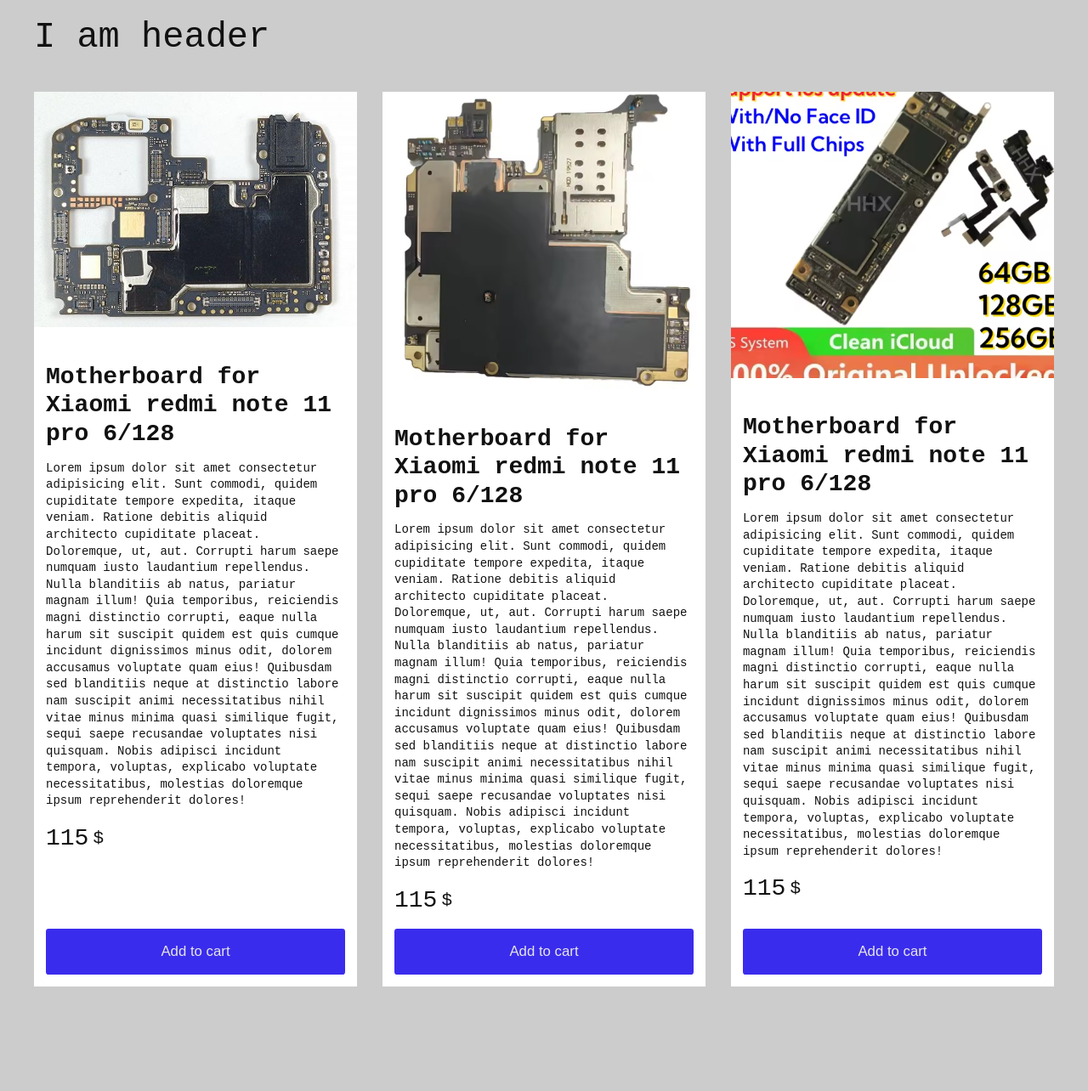
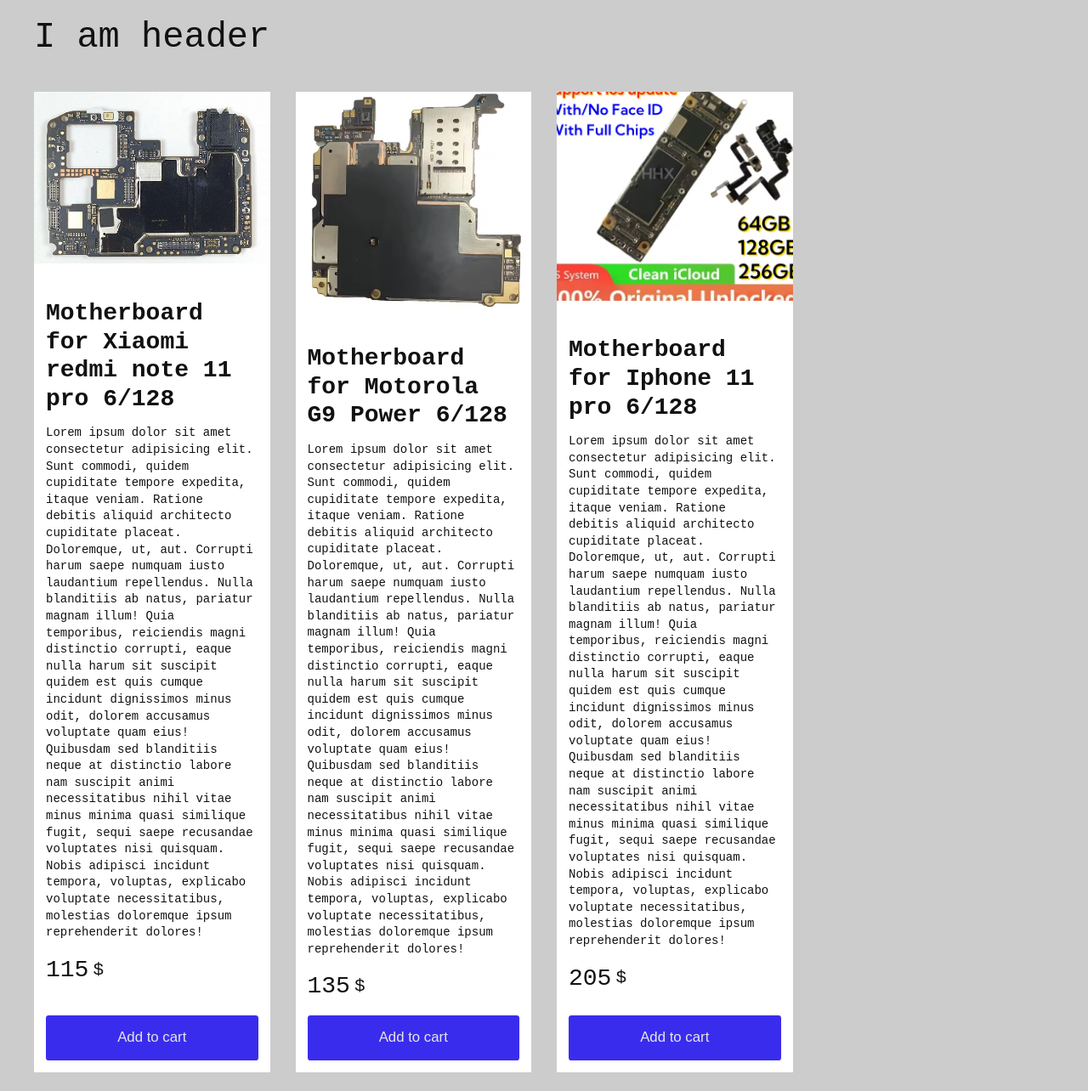
Before and after one commit to VadimRL/html-css, a plain HTML site: page index.html in a window 1280 px wide. Shown: the top 1284 px of the page at 85% size. Drawn offline with Linux system fonts and the light colour scheme.

Commit message:
Виправлення після рев'ю 1. Додано семантичні тег для карток товарів 2. Додано атрибути доступності 3. Оновлено readme файл

```diff
--- a/index.html
+++ b/index.html
@@ -5,7 +5,6 @@
 	<meta name="viewport" content="width=device-width, initial-scale=1.0">
 	<title>HTML/CSS Task Chapter 0</title>
 	<link rel="stylesheet" href="main.css">
-	<script src="app.js" defer></script>
 </head>
 <body>
 	<div class="page">
@@ -14,9 +13,9 @@
 			<main class="page__main main">
 				<section class="row">
 					<div class="row__item">
-						<div class="product-card">
+						<article class="product-card">
 							<div class="product-card__header">
-								<a href="#" class="product-card__image" aria-hidden="true">
+								<a href="#" class="product-card__image" aria-label="Motherboard for Xiaomi redmi note 11 pro 6/128">
 									<img src="images/redmi.png" alt="Motherboard for Xiaomi redmi note 11 pro 6/128">
 								</a>
 							</div>
@@ -35,55 +34,55 @@
 									<button type="button" aria-label="Add to cart">Add to cart</button>
 								</div>
 							</div>
-						</div>
+						</article>
 					</div>
 					<div class="row__item">
-						<div class="product-card">
+						<article class="product-card">
 							<div class="product-card__header">
-								<a href="#" class="product-card__image" aria-hidden="true">
+								<a href="#" class="product-card__image" aria-label="Motherboard for Motorola G9 Power 6/128">
 									<img src="images/moto.png" alt="Motherboard for Motorola G9 Power 6/128">
 								</a>
 							</div>
 							<div class="product-card__body">
-								<a href="#" class="product-card__title" aria-label="Motherboard for Xiaomi redmi note 11 pro 6/128">
-									<h2>Motherboard for Xiaomi redmi note 11 pro 6/128</h2>
+								<a href="#" class="product-card__title" aria-label="Motherboard for Motorola G9 Power 6/128">
+									<h2>Motherboard for Motorola G9 Power 6/128</h2>
 								</a>
 								<div class="product-card__descr">
 									<p>Lorem ipsum dolor sit amet consectetur adipisicing elit. Sunt commodi, quidem cupiditate tempore expedita, itaque veniam. Ratione debitis aliquid architecto cupiditate placeat. Doloremque, ut, aut. Corrupti harum saepe numquam iusto laudantium repellendus. Nulla blanditiis ab natus, pariatur magnam illum! Quia temporibus, reiciendis magni distinctio corrupti, eaque nulla harum sit suscipit quidem est quis cumque incidunt dignissimos minus odit, dolorem accusamus voluptate quam eius! Quibusdam sed blanditiis neque at distinctio labore nam suscipit animi necessitatibus nihil vitae minus minima quasi similique fugit, sequi saepe recusandae voluptates nisi quisquam. Nobis adipisci incidunt tempora, voluptas, explicabo voluptate necessitatibus, molestias doloremque ipsum reprehenderit dolores!</p>
 								</div>
 								<div class="product-card__price price-block">
-									<span class="price-block__value">115</span>
+									<span class="price-block__value">135</span>
 									<small class="price-block__symbol">$</small>
 								</div>
 								<div class="product-card__button">
 									<button type="button" aria-label="Add to cart">Add to cart</button>
 								</div>
 							</div>
-						</div>
+						</article>
 					</div>
 					<div class="row__item">
-						<div class="product-card">
+						<article class="product-card">
 							<div class="product-card__header">
-								<a href="#" class="product-card__image" aria-hidden="true">
+								<a href="#" class="product-card__image" aria-label="Motherboard for Iphone 11 pro 6/128">
 									<img src="images/iphone.png" alt="Motherboard for Iphone 11 pro 6/128">
 								</a>
 							</div>
 							<div class="product-card__body">
-								<a href="#" class="product-card__title" aria-label="Motherboard for Xiaomi redmi note 11 pro 6/128">
-									<h2>Motherboard for Xiaomi redmi note 11 pro 6/128</h2>
+								<a href="#" class="product-card__title" aria-label="Motherboard for Iphone 11 pro 6/128">
+									<h2>Motherboard for Iphone 11 pro 6/128</h2>
 								</a>
 								<div class="product-card__descr">
 									<p>Lorem ipsum dolor sit amet consectetur adipisicing elit. Sunt commodi, quidem cupiditate tempore expedita, itaque veniam. Ratione debitis aliquid architecto cupiditate placeat. Doloremque, ut, aut. Corrupti harum saepe numquam iusto laudantium repellendus. Nulla blanditiis ab natus, pariatur magnam illum! Quia temporibus, reiciendis magni distinctio corrupti, eaque nulla harum sit suscipit quidem est quis cumque incidunt dignissimos minus odit, dolorem accusamus voluptate quam eius! Quibusdam sed blanditiis neque at distinctio labore nam suscipit animi necessitatibus nihil vitae minus minima quasi similique fugit, sequi saepe recusandae voluptates nisi quisquam. Nobis adipisci incidunt tempora, voluptas, explicabo voluptate necessitatibus, molestias doloremque ipsum reprehenderit dolores!</p>
 								</div>
 								<div class="product-card__price price-block">
-									<span class="price-block__value">115</span>
+									<span class="price-block__value">205</span>
 									<small class="price-block__symbol">$</small>
 								</div>
 								<div class="product-card__button">
 									<button type="button" aria-label="Add to cart">Add to cart</button>
 								</div>
 							</div>
-						</div>
+						</article>
 					</div>
 				</section>
 			</main>
--- a/main.css
+++ b/main.css
@@ -75,6 +75,7 @@ body {
 	margin: -15px;
 }
 .row__item {
+	flex: 0 1 100%;
 	padding: 15px;
 }
 
@@ -168,16 +169,16 @@ body {
 
 @media (min-width: 768px) {
 	.row__item {
-		flex: 0 1 100%;
+		flex: 0 1 50%;
 	}
 }
 @media (min-width: 992px) {
 	.row__item {
-		flex: 0 1 50%;
+		flex: 0 1 33.333%;
 	}
 }
 @media (min-width: 1200px) {
 	.row__item {
-		flex: 0 1 33.333%;
+		flex: 0 1 25%;
 	}
 }
```
Also changed, not shown: 1 other file.
